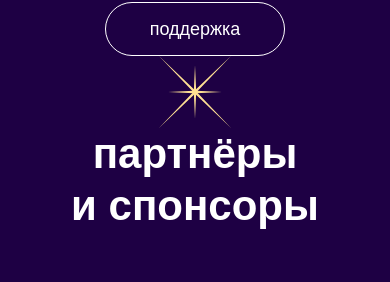
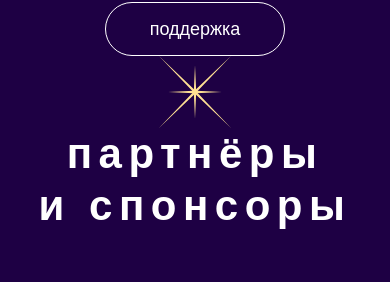
Before and after one commit to dobrovolskyv/FINSGRAM, a plain HTML site: page index.html in a window 390 px wide. Shown: the part 7219-7501 px from the top of the page. Drawn offline with nearby package versions, Linux system fonts and the light colour scheme.

Commit message:
ready to build

```diff
--- a/css/style.css
+++ b/css/style.css
@@ -944,7 +944,7 @@ body {
     margin-top: 40px;
   }
   .sponsors__title-wrapper h2 {
-    letter-spacing: 0px;
+    letter-spacing: 6.5px;
   }
 }
 
```
